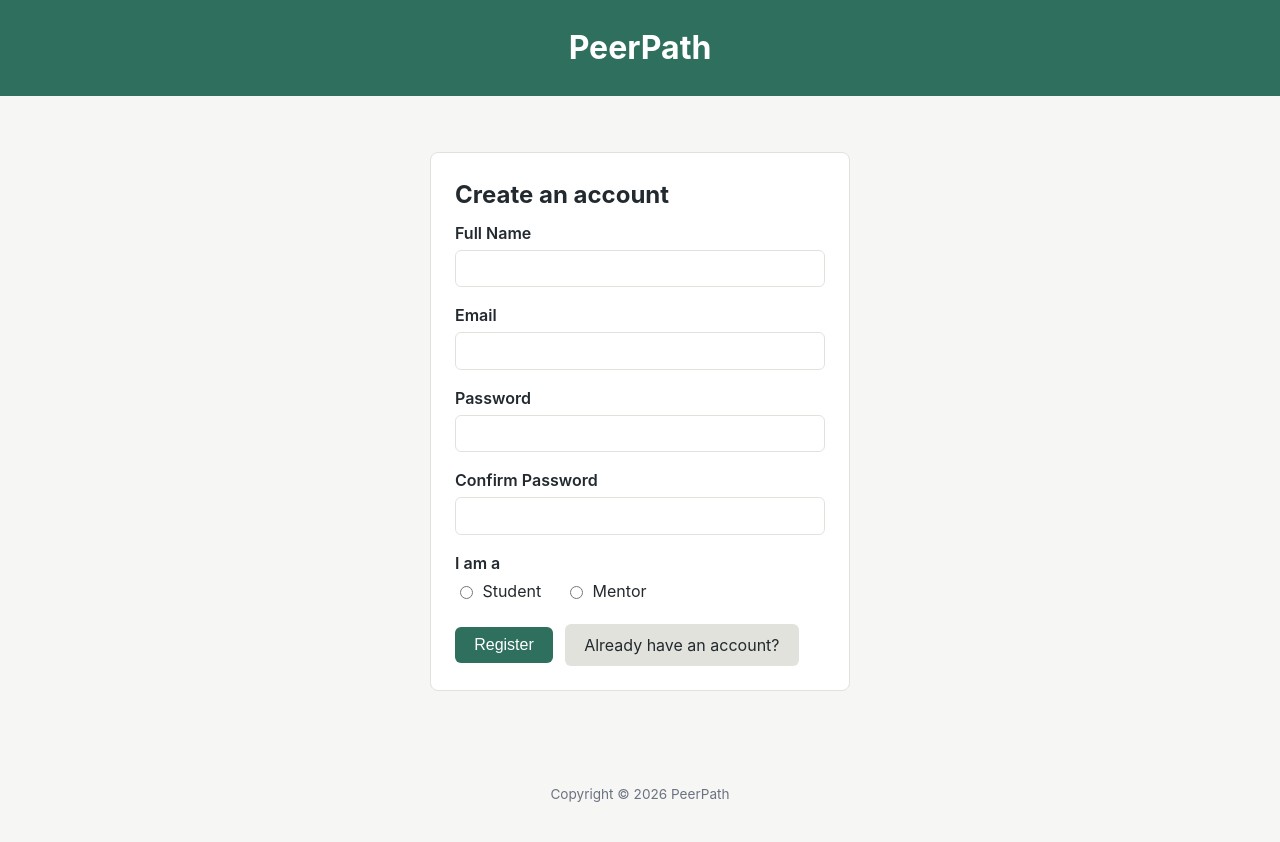
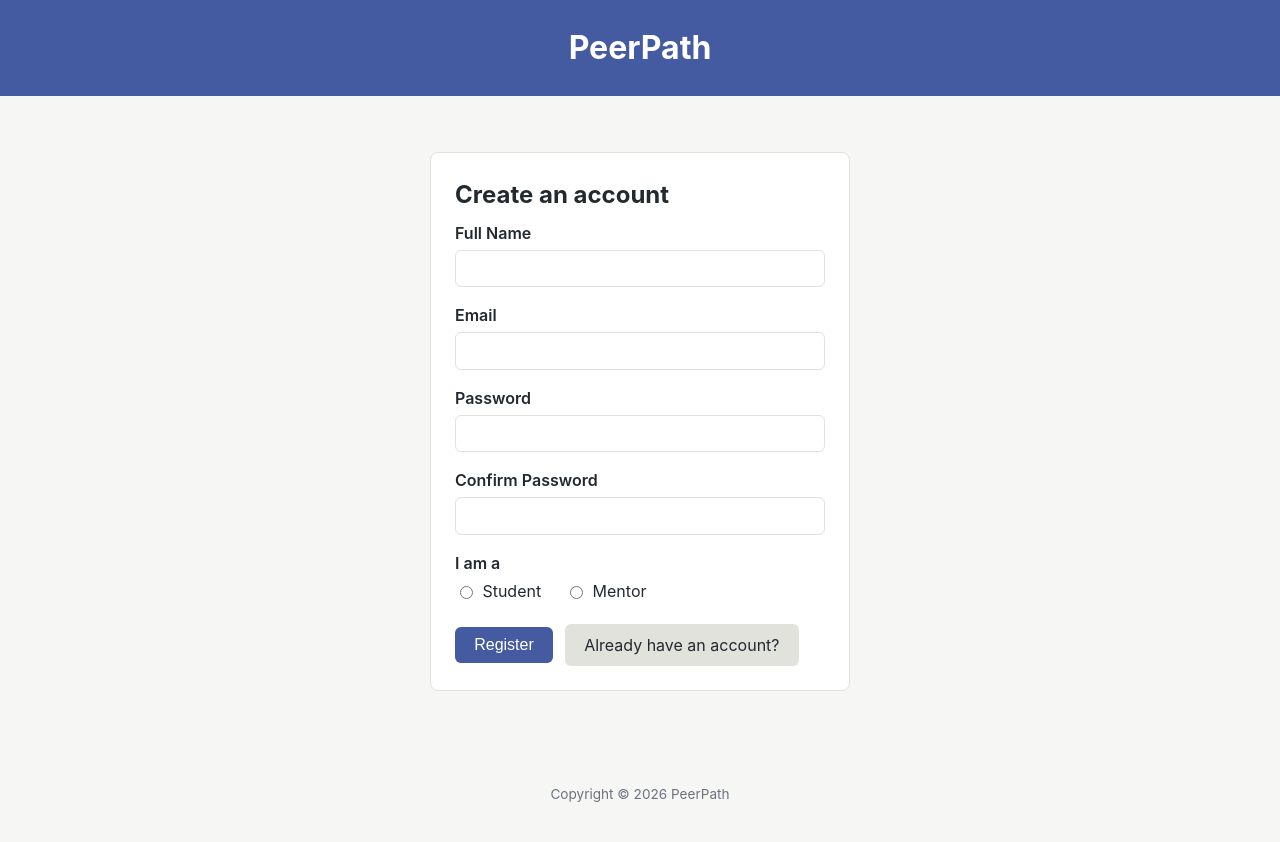
Before and after one commit to tasaufBD/Find_a_Mentor, a PHP site: page /register.php in a window 1280 px wide. Run offline with PHP 8.4, Linux system fonts and the light colour scheme.

Commit message:
Add logout feature, and modify some UI color.

```diff
--- a/style.css
+++ b/style.css
@@ -1,7 +1,7 @@
 
 :root {
-  --color-primary: #2f6f5e;
-  --color-primary-dark: #234f43;
+  --color-primary: #455ba1;
+  --color-primary-dark: #296f87;
   --color-bg: #f6f6f4;
   --color-surface: #ffffff;
   --color-text: #22292f;
```
Also changed, not shown: logout.php (added, +9 -0 lines).
